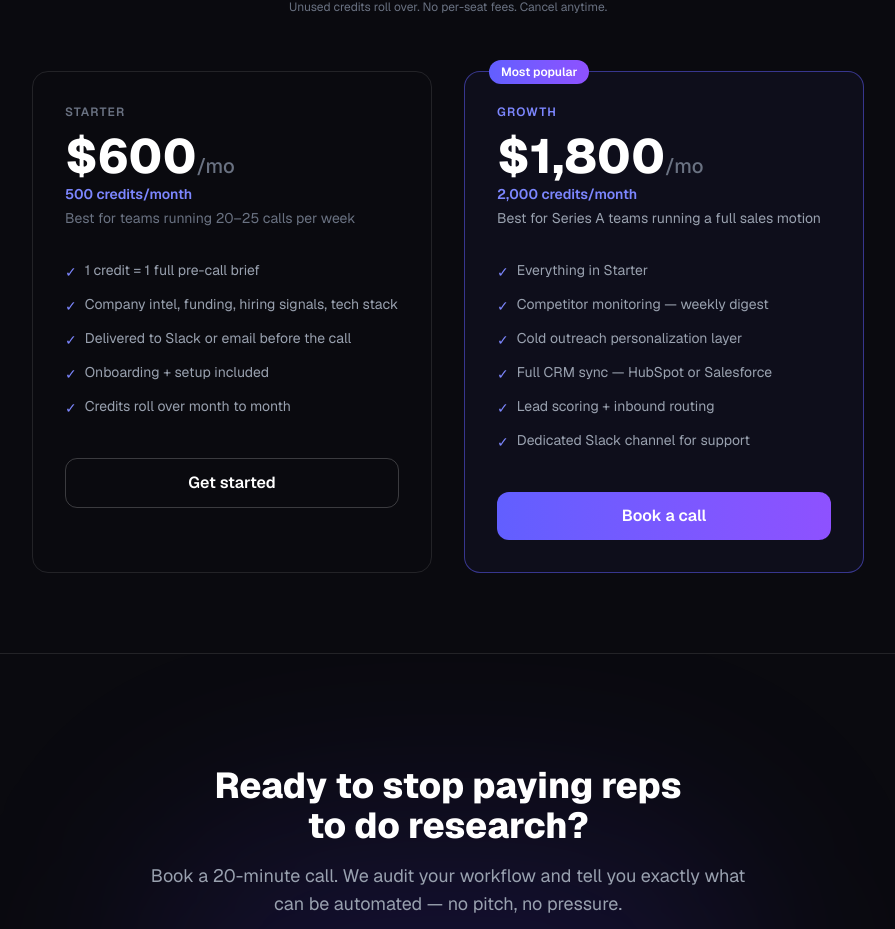
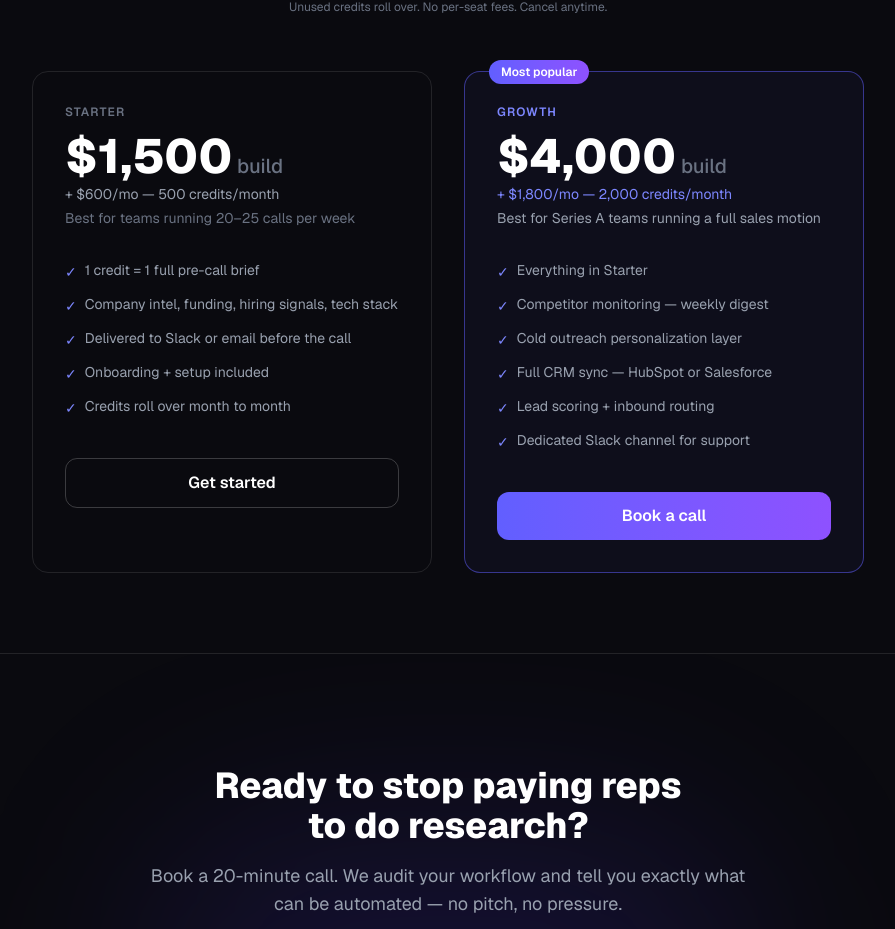
Before and after one commit to enzoanucci-ai/prepclose, a Next.js app: page / in a window 1280 px wide. Shown: the part 4319-5248 px from the top of the page, without its empty margins (192-1087 px from the left). Built offline with nearby package versions, Linux system fonts and the light colour scheme.

Commit message:
Add build fees to both pricing tiers
Starter: $1,500 build + $600/mo, Growth: $4,000 build + $1,800/mo

Co-Authored-By: Claude Sonnet 4.6 <noreply@anthropic.com>

```diff
--- a/app/page.tsx
+++ b/app/page.tsx
@@ -260,8 +260,8 @@ export default function Home() {
             {/* Tier 1 */}
             <div className="rounded-2xl border border-white/10 p-8 hover:border-white/20 transition">
               <p className="text-xs font-semibold text-gray-500 uppercase tracking-widest mb-3">Starter</p>
-              <p className="text-5xl font-extrabold mb-1">$600<span className="text-xl font-medium text-gray-500">/mo</span></p>
-              <p className="text-indigo-400 font-semibold text-sm mb-1">500 credits/month</p>
+              <p className="text-5xl font-extrabold mb-1">$1,500<span className="text-xl font-medium text-gray-500"> build</span></p>
+              <p className="text-gray-400 text-sm mb-1">+ $600/mo — 500 credits/month</p>
               <p className="text-gray-500 text-sm mb-8">Best for teams running 20–25 calls per week</p>
               <ul className="space-y-3 text-sm text-gray-400 mb-10">
                 {[
@@ -292,8 +292,8 @@ export default function Home() {
                 Most popular
               </span>
               <p className="text-xs font-semibold text-indigo-400 uppercase tracking-widest mb-3">Growth</p>
-              <p className="text-5xl font-extrabold mb-1">$1,800<span className="text-xl font-medium text-gray-500">/mo</span></p>
-              <p className="text-indigo-400 font-semibold text-sm mb-1">2,000 credits/month</p>
+              <p className="text-5xl font-extrabold mb-1">$4,000<span className="text-xl font-medium text-gray-500"> build</span></p>
+              <p className="text-indigo-400 text-sm mb-1">+ $1,800/mo — 2,000 credits/month</p>
               <p className="text-gray-400 text-sm mb-8">Best for Series A teams running a full sales motion</p>
               <ul className="space-y-3 text-sm text-gray-400 mb-10">
                 {[
```
